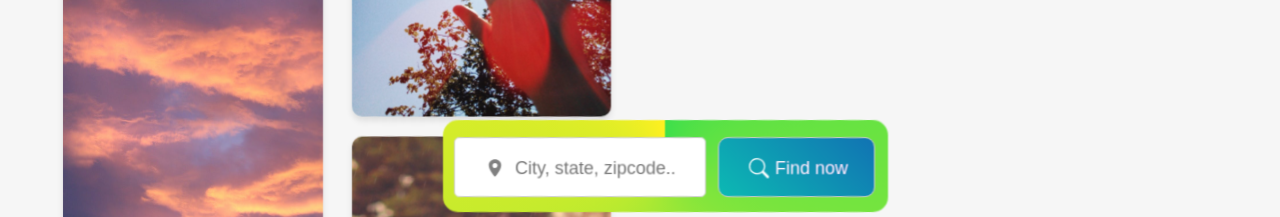
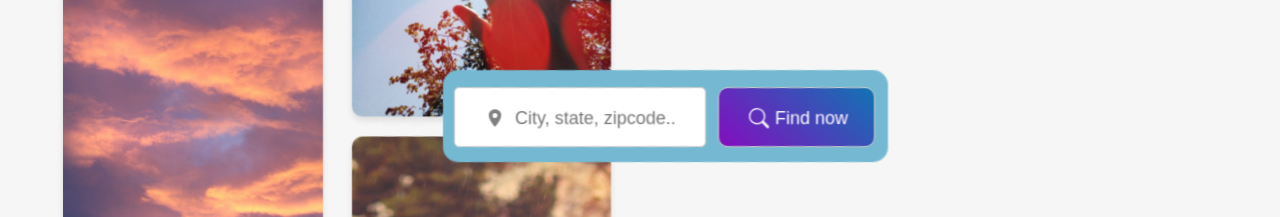
Before and after one commit to Ukashashere/Aasa_Tech._FullS, a React (Create React App) app in the folder frontend/: page / in a window 1280 px wide. Shown: the part 583-800 px from the top of the page. Built offline with nearby package versions, Linux system fonts and the light colour scheme.

Commit message:
Search Bar Fix

```diff
--- a/frontend/src/styles/Book_Appointment.scss
+++ b/frontend/src/styles/Book_Appointment.scss
@@ -76,7 +76,7 @@
 /* Search Bar */
 .search-bar {
   position: absolute;
-  bottom: 100px;
+  bottom: 150px;
   width: 35.5%;
   height: 92px;
   display: flex;
@@ -87,10 +87,7 @@
   transform: skewY(2deg);   /*works on Chrome, Edge */
   -ms-transform: skewY(2deg);       /* IE */
   -webkit-transform: skewY(2deg);   /* Safari */
-  background-image: conic-gradient(
-    #3edf4b,
-    #fff020,
-  );
+  background:rgb(116, 185, 209);
   border-radius: 15px;
 }
 
@@ -114,7 +111,7 @@
   height: 60px;
   margin-top: 17px;
   margin-left: 11px;
-  background: white;
+  background:white;
 }
 
 .input-third {
@@ -223,7 +220,7 @@ span {                          /*Text Linear Color, in place of Solid color*/
   padding: 10px 20px;
   border-radius: 5px;
   border: 1px solid #ccc;             /*Linear Color, in place of Solid color*/
-  background-image: linear-gradient(43deg, #0CB9B3 0%, #1173B3 100%);
+  background-image: linear-gradient(43deg, #840dbf 0%, #1173B3 100%);
   color: white;
   cursor: pointer;
   height: 60px;
@@ -231,6 +228,10 @@ span {                          /*Text Linear Color, in place of Solid color*/
   margin-top: 17px;
   margin-left: 12px;
   border-radius: 10px;
+}
+
+.button-wrap:hover {
+  background-image: linear-gradient(43deg, #1173B3 0%, #840dbf 100%);;
 }
 
 .button-icon-wrap {
```
